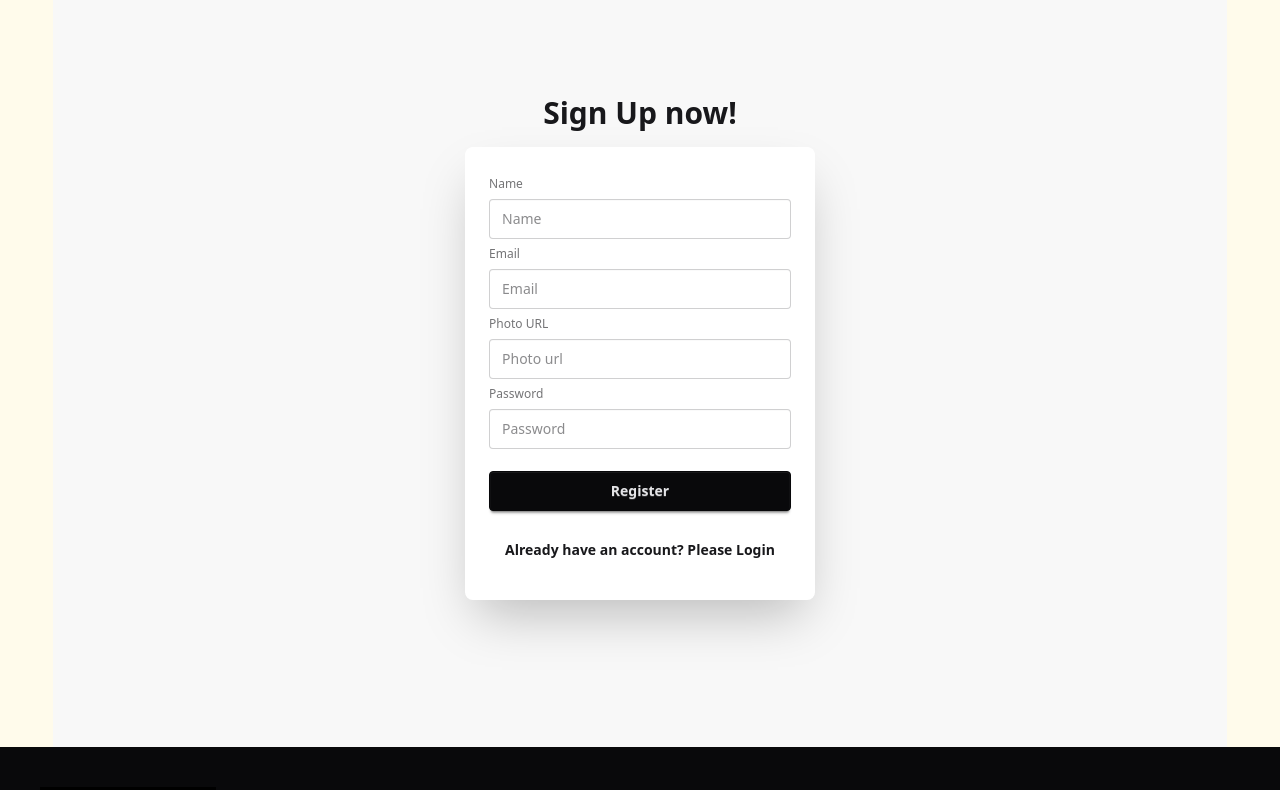
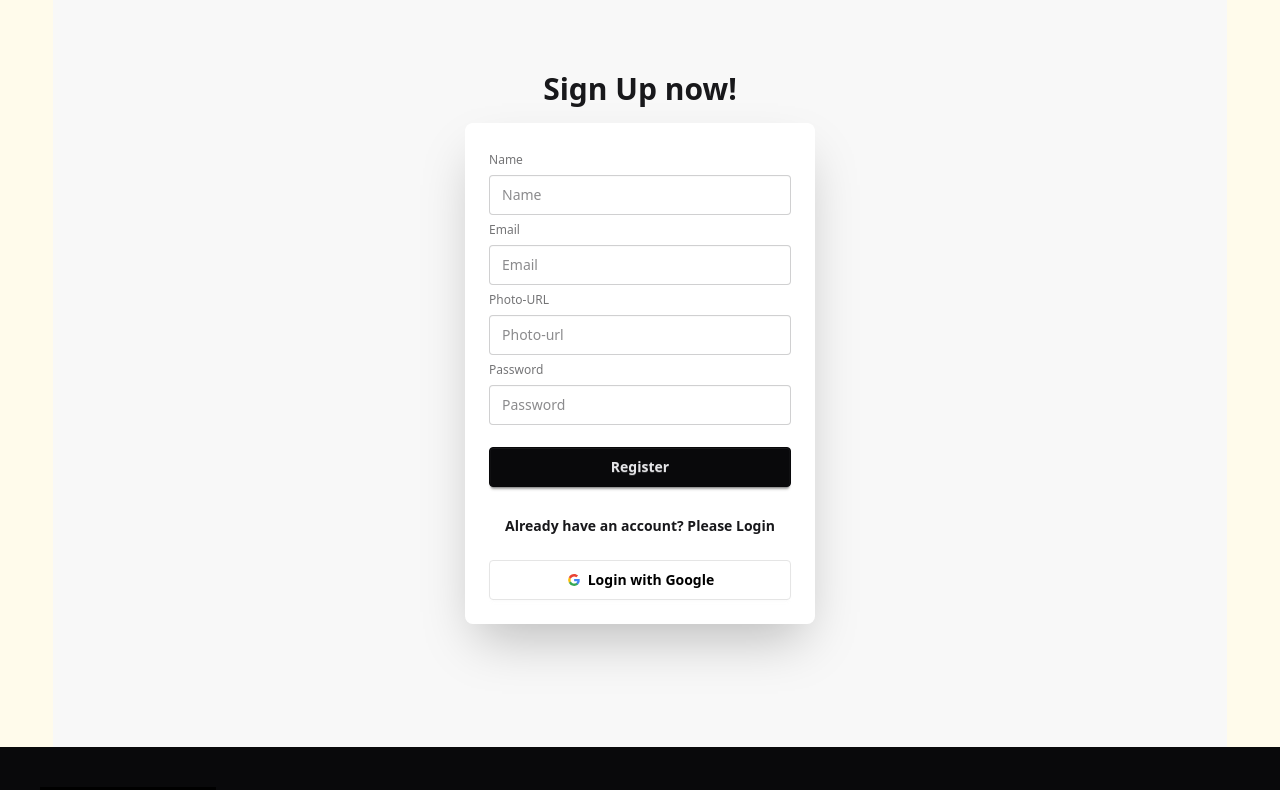
Before and after one commit to DevelopWebAdnan/react-learning-language, a React (Vite) app: page /register in a window 1280 px wide. Shown: the part 474-1264 px from the top of the page. Built offline with nearby package versions, Linux system fonts and the light colour scheme.

Commit message:
Added a LoginWithGoogle button to the 2 forms; an error message is displayed if error is occurred during login.

```diff
--- a/src/components/Navbar/Navbar.jsx
+++ b/src/components/Navbar/Navbar.jsx
@@ -1,11 +1,11 @@
-import React, { useContext } from 'react';
+import React from 'react';
 import { Link, NavLink } from 'react-router-dom';
 import { AuthContext } from '../../providers/AuthProvider';
 
 const Navbar = () => {
 
-    const {name} = useContext(AuthContext);
-    console.log(name);
+    // const {user} = useContext(AuthContext);
+    // console.log(user);
 
     const links = <>
         <li><NavLink to='/'>Home</NavLink></li>
--- a/src/pages/Login/Login.jsx
+++ b/src/pages/Login/Login.jsx
@@ -1,13 +1,41 @@
-import React from 'react';
+import { GoogleAuthProvider } from 'firebase/auth';
+import React, { useContext, useState } from 'react';
 import { Link } from 'react-router-dom';
+import { AuthContext } from '../../providers/AuthProvider';
 
 const Login = () => {
 
+    const { loginUser, loginWithGoogle } = useContext(AuthContext);
+
+    const [errorMessage, setErrorMessage] = useState('');
+
     const handleLogin = (e) => {
         e.preventDefault();
+        setErrorMessage('');
         const email = e.target.email.value;
         const password = e.target.password.value;
         console.log(email, password);
+        loginUser(email, password)
+        .then(result => {
+            console.log(result.user);
+        })
+        .catch(error => {
+            console.log('ERROR', error.message);
+            setErrorMessage(error.message);
+        })
+    }
+
+    const googleProvider = new GoogleAuthProvider();
+
+    const handleGoogleLogin = () => {
+        loginWithGoogle(googleProvider)
+            .then(result => {
+                console.log(result.user);
+            })
+            .catch(error => {
+                console.log('ERROR', error.message);
+                setErrorMessage(error.message);
+            })
     }
 
     return (
@@ -27,7 +55,17 @@ const Login = () => {
                             <button className="btn btn-neutral mt-4">Login</button>
 
                         </form>
-                            <p className='m-2 md:m-3 lg:m-4 font-semibold'>New to this website? Please <Link to='/register'>Register</Link></p>
+                        {
+                            errorMessage && <p className='text-red-500'>{errorMessage}</p>
+                        }
+
+                        <p className='m-2 md:m-3 lg:m-4 font-semibold'>New to this website? Please <Link to='/register'>Register</Link></p>
+
+                        {/* Google */}
+                        <button onClick={handleGoogleLogin} className="btn bg-white text-black border-[#e5e5e5]">
+                            <svg aria-label="Google logo" width="16" height="16" xmlns="http://www.w3.org/2000/svg" viewBox="0 0 512 512"><g><path d="m0 0H512V512H0" fill="#fff"></path><path fill="#34a853" d="M153 292c30 82 118 95 171 60h62v48A192 192 0 0190 341"></path><path fill="#4285f4" d="m386 400a140 175 0 0053-179H260v74h102q-7 37-38 57"></path><path fill="#fbbc02" d="m90 341a208 200 0 010-171l63 49q-12 37 0 73"></path><path fill="#ea4335" d="m153 219c22-69 116-109 179-50l55-54c-78-75-230-72-297 55"></path></g></svg>
+                            Login with Google
+                        </button>
                     </div>
                 </div>
             </div>
--- a/src/pages/Register/Register.jsx
+++ b/src/pages/Register/Register.jsx
@@ -1,10 +1,11 @@
 import React, { useContext } from 'react';
 import { Link, useNavigate } from 'react-router-dom';
 import { AuthContext } from '../../providers/AuthProvider';
+import { GoogleAuthProvider } from 'firebase/auth';
 
 const Register = () => {
 
-    const { createUser } = useContext(AuthContext);
+    const { createUser, loginWithGoogle } = useContext(AuthContext);
 
     const navigate = useNavigate();
 
@@ -18,13 +19,26 @@ const Register = () => {
 
         // create user
         createUser(email, password)
+            .then(result => {
+                console.log(result.user);
+                e.target.reset();
+                navigate('/');
+            })
+            .catch(error => {
+                console.log(error.message);
+            })
+    }
+
+    const googleProvider = new GoogleAuthProvider();
+
+    const handleGoogleLogin = () => {
+        loginWithGoogle(googleProvider)
         .then(result => {
             console.log(result.user);
-            e.target.reset();
             navigate('/');
         })
         .catch(error => {
-            console.log(error.message);
+            console.log('ERROR', error);
         })
     }
 
@@ -38,17 +52,23 @@ const Register = () => {
                     <div className="card-body">
                         <form onSubmit={handleRegister} className="fieldset">
                             <label className="label">Name</label>
-                            <input type="text" name='name' className="input" placeholder="Name" />
+                            <input type="text" name='name' className="input" placeholder="Name" required />
                             <label className="label">Email</label>
                             <input type="email" name='email' className="input" placeholder="Email" required />
-                            <label className="label">Photo URL</label>
-                            <input type="text" name='photo' className="input" placeholder="Photo url" required />
+                            <label className="label">Photo-URL</label>
+                            <input type="text" name='photo' className="input" placeholder="Photo-url" required />
                             <label className="label">Password</label>
                             <input type="password" name='password' className="input" placeholder="Password" required />
                             <button className="btn btn-neutral mt-4">Register</button>
 
                         </form>
-                            <p className='m-2 md:m-3 lg:m-4 font-semibold'>Already have an account? Please <Link to='/login'>Login</Link></p>
+                        <p className='m-2 md:m-3 lg:m-4 font-semibold'>Already have an account? Please <Link to='/login'>Login</Link></p>
+
+                        {/* Google */}
+                        <button onClick={handleGoogleLogin} className="btn bg-white text-black border-[#e5e5e5]">
+                            <svg aria-label="Google logo" width="16" height="16" xmlns="http://www.w3.org/2000/svg" viewBox="0 0 512 512"><g><path d="m0 0H512V512H0" fill="#fff"></path><path fill="#34a853" d="M153 292c30 82 118 95 171 60h62v48A192 192 0 0190 341"></path><path fill="#4285f4" d="m386 400a140 175 0 0053-179H260v74h102q-7 37-38 57"></path><path fill="#fbbc02" d="m90 341a208 200 0 010-171l63 49q-12 37 0 73"></path><path fill="#ea4335" d="m153 219c22-69 116-109 179-50l55-54c-78-75-230-72-297 55"></path></g></svg>
+                            Login with Google
+                        </button>
                     </div>
                 </div>
             </div>
--- a/src/providers/AuthProvider.jsx
+++ b/src/providers/AuthProvider.jsx
@@ -1,4 +1,4 @@
-import { createUserWithEmailAndPassword } from 'firebase/auth';
+import { createUserWithEmailAndPassword, signInWithEmailAndPassword, signInWithPopup } from 'firebase/auth';
 import React, { createContext } from 'react';
 import { auth } from '../firebase/firebase.init';
 
@@ -6,16 +6,25 @@ export const AuthContext = createContext(null);
 
 const AuthProvider = ({ children }) => {
 
-    const name = 'Adu bhai';
-
     const createUser = (email, password) => {
         return createUserWithEmailAndPassword(auth, email, password)
     }
 
+    const loginUser = (email, password) => {
+        return signInWithEmailAndPassword(auth, email, password)
+    }
+
+    // const googleProvider = new GoogleAuthProvider();
+
+    const loginWithGoogle = (googleProvider) => {
+        return signInWithPopup(auth, googleProvider)
+    }
+
 
     const authInfo = {
-        name,
-        createUser
+        createUser,
+        loginUser,
+        loginWithGoogle
     }
 
     return (
```
